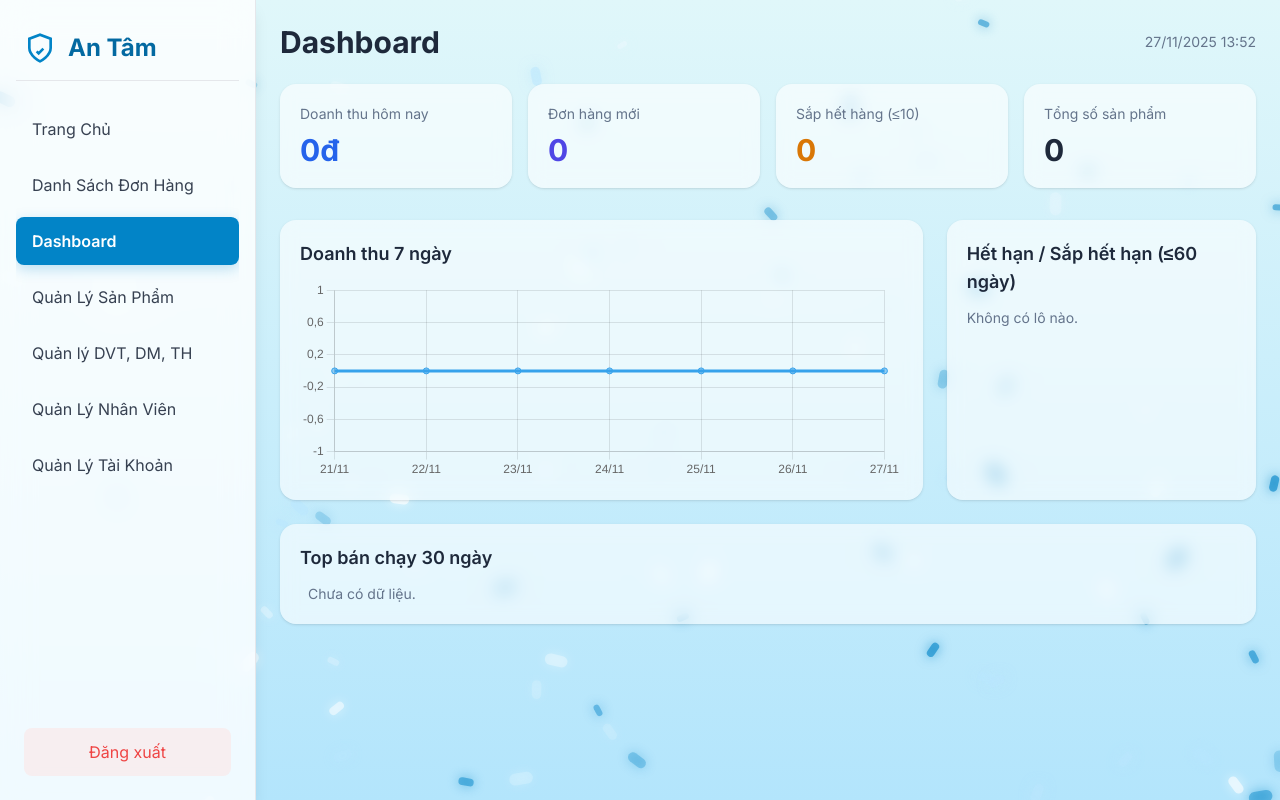
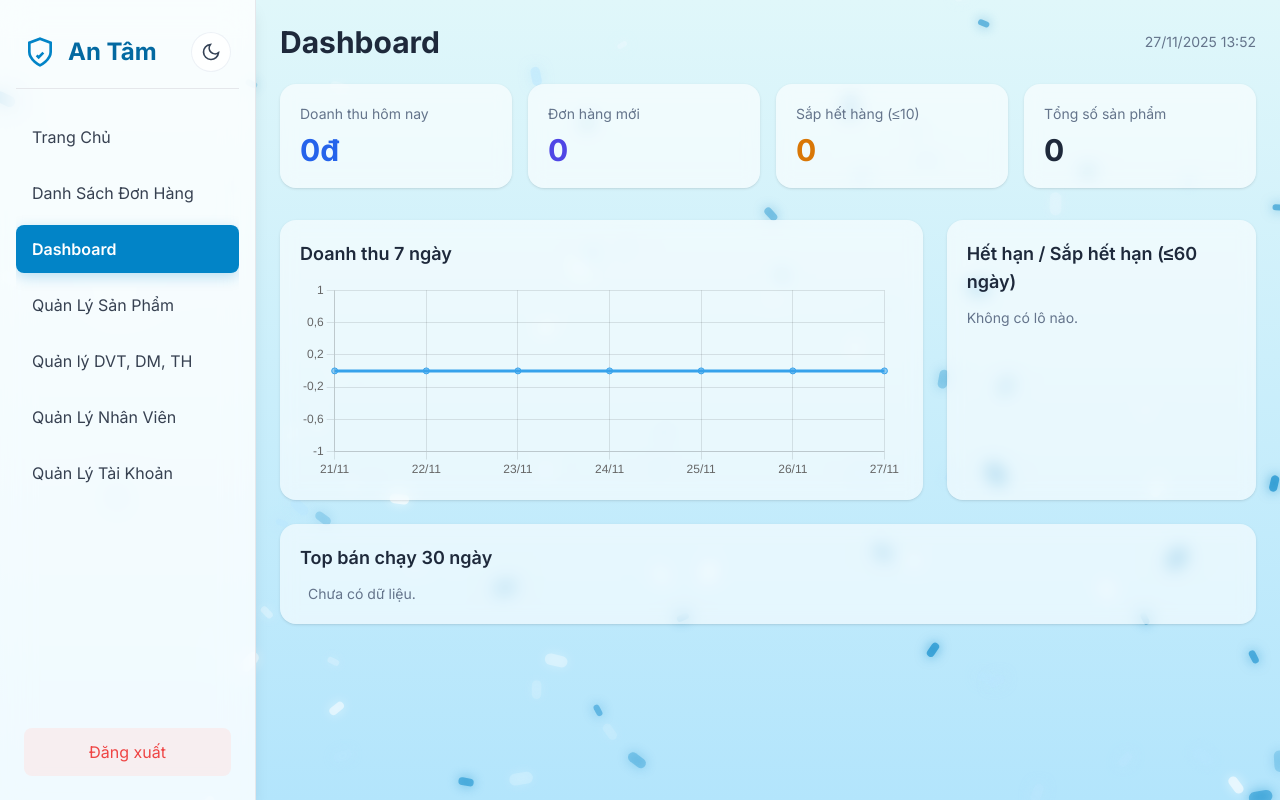
Before and after one commit to choungocne/Pharmacy-management, a PHP site: page /pharmacy-management/admin/dashboard.php in a window 1280 px wide. Run offline with PHP 8.4, Linux system fonts and the light colour scheme; data that the repository does not hold is empty; some libraries are stand-ins or nearby versions.

Commit message:
darkmode

```diff
--- a/admin/partials/header.php
+++ b/admin/partials/header.php
@@ -2,18 +2,10 @@
 if (session_status() !== PHP_SESSION_ACTIVE) { session_start(); }
 if (empty($_SESSION['csrf'])) { $_SESSION['csrf'] = bin2hex(random_bytes(32)); }
 
-// Base URL (gi? l?i bi?n c? s?n n?u ?? khai b?o n?i kh?c)
 $base_url = $base_url ?? '/Pharmacy-management';
-
-// L?y file hi?n t?i v? tab hi?n t?i
 $current_file = basename(parse_url($_SERVER['REQUEST_URI'], PHP_URL_PATH));
 $current_tab  = $_GET['tab'] ?? null;
 
-/**
- * Tr? v? class active n?u ??ng file v? (tu? ch?n) ??ng tab.
- * - $file: t?n file PHP, v? d? 'management.php'
- * - $tab:  null n?u kh?ng c?n so tab; ho?c 'product' / 'meta' ...
- */
 function admin_active_if(string $file, ?string $tab = null): string {
     global $current_file, $current_tab;
     if ($current_file !== $file) return '';
@@ -21,9 +13,8 @@ function admin_active_if(string $file, ?string $tab = null): string {
     return ' active bg-sky-100 text-sky-700 font-semibold';
 }
 
-// ??t c?c gi? tr? m?c ??nh
 if (!isset($page_title)) {
-    $page_title = 'Qu?n Tr? - Nh? Thu?c An T?m';
+    $page_title = 'Quản Trị - Nhà Thuốc An Tâm';
 }
 if (!isset($active)) {
     $active = 'home';
@@ -35,21 +26,30 @@ if (!isset($active)) {
     <meta charset="UTF-8">
     <meta name="viewport" content="width=device-width, initial-scale=1.0">
     <title><?php echo htmlspecialchars($page_title); ?></title>
+    <script>
+      window.tailwind = window.tailwind || {};
+      window.tailwind.config = { darkMode: 'class' };
+    </script>
     <script src="https://cdn.tailwindcss.com"></script>
     <link rel="preconnect" href="https://fonts.googleapis.com">
     <link rel="preconnect" href="https://fonts.gstatic.com" crossorigin>
     <link href="https://fonts.googleapis.com/css2?family=Inter:wght@400;500;600;700&display=swap" rel="stylesheet">
-
     <!-- TOÀN BỘ CSS CỦA TRANG WEB -->
     <style>
         :root {
             --primary-color: #0284c7; /* sky-600 */
             --primary-light: #e0f2fe; /* sky-100 */
             --primary-dark: #0369a1;  /* sky-700 */
+            --bg-surface: #ffffff;
+            --bg-surface-muted: #ffffffcc;
+            --text-primary: #0f172a;
+            --text-secondary: #64748b;
         }
         body {
             font-family: 'Inter', sans-serif;
             overflow: hidden;
+            background-color: #f8fafc;
+            color: var(--text-primary);
         }
         #pills-canvas {
             position: fixed; top: 0; left: 0; width: 100%; height: 100%;
@@ -67,9 +67,7 @@ if (!isset($active)) {
             box-shadow: 0 4px 14px 0 rgba(2, 132, 199, 0.25);
         }
         .sidebar-item.active svg { color: white; }
-        .dashboard-card {
-            transition: all 0.3s ease-in-out;
-        }
+        .dashboard-card { transition: all 0.3s ease-in-out; }
         .dashboard-card:hover {
             transform: translateY(-6px);
             box-shadow: 0 10px 20px -5px rgba(0,0,0,0.1);
@@ -90,12 +88,11 @@ if (!isset($active)) {
       }
     </style>
 </head>
-<body class="bg-slate-50 text-gray-800">
+<body class="bg-slate-50 text-slate-800 dark:bg-slate-900 dark:text-slate-100">
 
 <!-- Canvas và Script cho hiệu ứng nền -->
 <canvas id="pills-canvas"></canvas>
 <script>
-    // Đảm bảo script chạy sau khi canvas được tải
     document.addEventListener('DOMContentLoaded', (event) => {
         const canvas = document.getElementById('pills-canvas');
         if (canvas) {
@@ -178,25 +175,40 @@ if (!isset($active)) {
 
 <!-- Layout chính của trang -->
 <div class="flex h-screen">
-    <aside class="w-64 bg-white/80 backdrop-blur-lg shadow-lg flex flex-col p-4 border-r border-gray-200 z-10">
-      <a href="<?= $base_url ?>/" class="flex items-center gap-3 px-2 py-4 border-b border-gray-200">
+    <aside class="w-64 bg-white/80 dark:bg-slate-950/30 backdrop-blur-lg shadow-lg flex flex-col p-4 border-r border-gray-200 dark:border-slate-800 z-10">
+      <div class="flex items-center justify-between gap-3 px-2 py-4 border-b border-gray-200 dark:border-slate-800">
+        <a href="<?= $base_url ?>/" class="flex items-center gap-3">
           <svg xmlns="http://www.w3.org/2000/svg" width="32" height="32" viewBox="0 0 24 24" fill="none" stroke="currentColor" stroke-width="2" style="color: var(--primary-color);"><path d="M12 22s8-4 8-10V5l-8-3-8 3v7c0 6 8 10 8 10z"/><path d="m9.5 14.5 1.5 1.5 3.5-3.5"/></svg>
           <h1 class="text-2xl font-bold" style="color: var(--primary-dark);">An Tâm</h1>
         </a>
+        <button id="themeToggle"
+          class="inline-flex items-center justify-center w-10 h-10 rounded-full border border-slate-200/60 bg-white/80 hover:bg-white dark:bg-slate-800/70 dark:border-slate-700"
+          aria-label="Đổi giao diện"
+          title="Đổi giao diện sáng/tối">
+          <!-- Moon (hiện ở chế độ sáng) -->
+          <svg id="icon-moon" xmlns="http://www.w3.org/2000/svg" class="w-5 h-5 text-slate-700 dark:hidden" viewBox="0 0 24 24" fill="none" stroke="currentColor" stroke-width="2">
+            <path d="M21 12.79A9 9 0 1 1 11.21 3 7 7 0 0 0 21 12.79z"/>
+          </svg>
+          <!-- Sun (hiện ở chế độ tối) -->
+          <svg id="icon-sun" xmlns="http://www.w3.org/2000/svg" class="w-5 h-5 hidden dark:block text-amber-300" viewBox="0 0 24 24" fill="none" stroke="currentColor" stroke-width="2">
+            <circle cx="12" cy="12" r="4" />
+            <path d="M12 2v2M12 20v2M4.93 4.93 6.34 6.34M17.66 17.66l1.41 1.41M2 12h2M20 12h2M4.93 19.07 6.34 17.66M17.66 6.34l1.41-1.41"/>
+          </svg>
+        </button>
+      </div>
       <nav class="mt-6 flex-1 overflow-y-auto">
         <ul class="space-y-2" id="nav-menu">
-            <li><a href="<?= $base_url ?>/admin/index.php" class="sidebar-item flex items-center gap-3 px-4 py-3 rounded-lg text-gray-700<?= admin_active_if('index.php'); ?>">Trang Chủ</a></li>
-            <li><a href="<?= $base_url ?>/admin/orders.php" class="sidebar-item flex items-center gap-3 px-4 py-3 rounded-lg text-gray-700<?= admin_active_if('orders.php'); ?>">Danh Sách Đơn Hàng</a></li>
-            <li><a href="<?= $base_url ?>/admin/dashboard.php" class="sidebar-item flex items-center gap-3 px-4 py-3 rounded-lg text-gray-700<?= admin_active_if('dashboard.php'); ?>">Dashboard</a></li>
-            <li><a href="<?= $base_url ?>/admin/products.php?tab=product" class="sidebar-item flex items-center gap-3 px-4 py-3 rounded-lg text-gray-700<?= admin_active_if('products.php','product'); ?>">Quản Lý Sản Phẩm</a></li>
-            <li><a href="<?= $base_url ?>/admin/management.php?tab=meta" class="sidebar-item flex items-center gap-3 px-4 py-3 rounded-lg text-gray-700<?= admin_active_if('management.php','meta'); ?>">Quản lý DVT, DM, TH</a></li>
-            <!-- <li><a href="<?= $base_url ?>/admin/create-order.php" class="sidebar-item flex items-center gap-3 px-4 py-3 rounded-lg text-gray-700<?= admin_active_if('create-order.php'); ?>">T?o Don h?ng</a></li> -->
-            <li><a href="<?= $base_url ?>/admin/staff.php" class="sidebar-item flex items-center gap-3 px-4 py-3 rounded-lg text-gray-700<?= admin_active_if('staff.php'); ?>">Quản Lý Nhân Viên</a></li>
-            <li><a href="<?= $base_url ?>/admin/taikhoan.php" class="sidebar-item flex items-center gap-3 px-4 py-3 rounded-lg text-gray-700<?= admin_active_if('taikhoan.php'); ?>">Quản Lý Tài Khoản</a></li>
+            <li><a href="<?= $base_url ?>/admin/index.php" class="sidebar-item flex items-center gap-3 px-4 py-3 rounded-lg text-gray-700 dark:text-slate-200 dark:hover:bg-slate-800/70<?= admin_active_if('index.php'); ?>">Trang Chủ</a></li>
+            <li><a href="<?= $base_url ?>/admin/orders.php" class="sidebar-item flex items-center gap-3 px-4 py-3 rounded-lg text-gray-700 dark:text-slate-200 dark:hover:bg-slate-800/70<?= admin_active_if('orders.php'); ?>">Danh Sách Đơn Hàng</a></li>
+            <li><a href="<?= $base_url ?>/admin/dashboard.php" class="sidebar-item flex items-center gap-3 px-4 py-3 rounded-lg text-gray-700 dark:text-slate-200 dark:hover:bg-slate-800/70<?= admin_active_if('dashboard.php'); ?>">Dashboard</a></li>
+            <li><a href="<?= $base_url ?>/admin/products.php?tab=product" class="sidebar-item flex items-center gap-3 px-4 py-3 rounded-lg text-gray-700 dark:text-slate-200 dark:hover:bg-slate-800/70<?= admin_active_if('products.php','product'); ?>">Quản Lý Sản Phẩm</a></li>
+            <li><a href="<?= $base_url ?>/admin/management.php?tab=meta" class="sidebar-item flex items-center gap-3 px-4 py-3 rounded-lg text-gray-700 dark:text-slate-200 dark:hover:bg-slate-800/70<?= admin_active_if('management.php','meta'); ?>">Quản lý DVT, DM, TH</a></li>
+            <!-- <li><a href="<?= $base_url ?>/admin/create-order.php" class="sidebar-item flex items-center gap-3 px-4 py-3 rounded-lg text-gray-700 dark:text-slate-200 dark:hover:bg-slate-800/70<?= admin_active_if('create-order.php'); ?>">Tạo Đơn hàng</a></li> -->
+            <li><a href="<?= $base_url ?>/admin/staff.php" class="sidebar-item flex items-center gap-3 px-4 py-3 rounded-lg text-gray-700 dark:text-slate-200 dark:hover:bg-slate-800/70<?= admin_active_if('staff.php'); ?>">Quản Lý Nhân Viên</a></li>
+            <li><a href="<?= $base_url ?>/admin/taikhoan.php" class="sidebar-item flex items-center gap-3 px-4 py-3 rounded-lg text-gray-700 dark:text-slate-200 dark:hover:bg-slate-800/70<?= admin_active_if('taikhoan.php'); ?>">Quản Lý Tài Khoản</a></li>
         </ul>
       </nav>
       <?php
-        // Đảm bảo có session + CSRF để render form
         if (session_status() !== PHP_SESSION_ACTIVE) { session_start(); }
         if (empty($_SESSION['csrf'])) { $_SESSION['csrf'] = bin2hex(random_bytes(32)); }
         $base_url = $base_url ?? '/Pharmacy-management';
@@ -212,3 +224,42 @@ if (!isset($active)) {
         </form>
       </div>
     </aside>
+    <script>
+(function() {
+  const KEY = 'theme'; // 'dark' | 'light'
+  const root = document.documentElement;
+
+  function applyVars(isDark) {
+    if (isDark) {
+      root.style.setProperty('--primary-color', '#000000ff');
+      root.style.setProperty('--primary-dark',  '#000000ff');
+      root.style.setProperty('--primary-light', '#101010ff');
+    } else {
+      root.style.setProperty('--primary-color', '#0284c7');
+      root.style.setProperty('--primary-dark',  '#0369a1');
+      root.style.setProperty('--primary-light', '#e0f2fe');
+    }
+  }
+
+  function setTheme(mode) {
+    const isDark = mode === 'dark';
+    root.classList.toggle('dark', isDark);
+    try { localStorage.setItem(KEY, isDark ? 'dark' : 'light'); } catch (e) {}
+    applyVars(isDark);
+  }
+
+  (function init() {
+    let saved = null;
+    try { saved = localStorage.getItem(KEY); } catch (e) {}
+    const prefersDark = window.matchMedia && window.matchMedia('(prefers-color-scheme: dark)').matches;
+    setTheme(saved ? saved : (prefersDark ? 'dark' : 'light'));
+  })();
+
+  document.addEventListener('click', function(e) {
+    const btn = e.target.closest('#themeToggle');
+    if (!btn) return;
+    const isDark = root.classList.contains('dark');
+    setTheme(isDark ? 'light' : 'dark');
+  });
+})();
+</script>
```
Also changed, not shown: admin/taikhoan.php (+31 -7 lines). Lines whose indentation alone changed are shown as unchanged.
